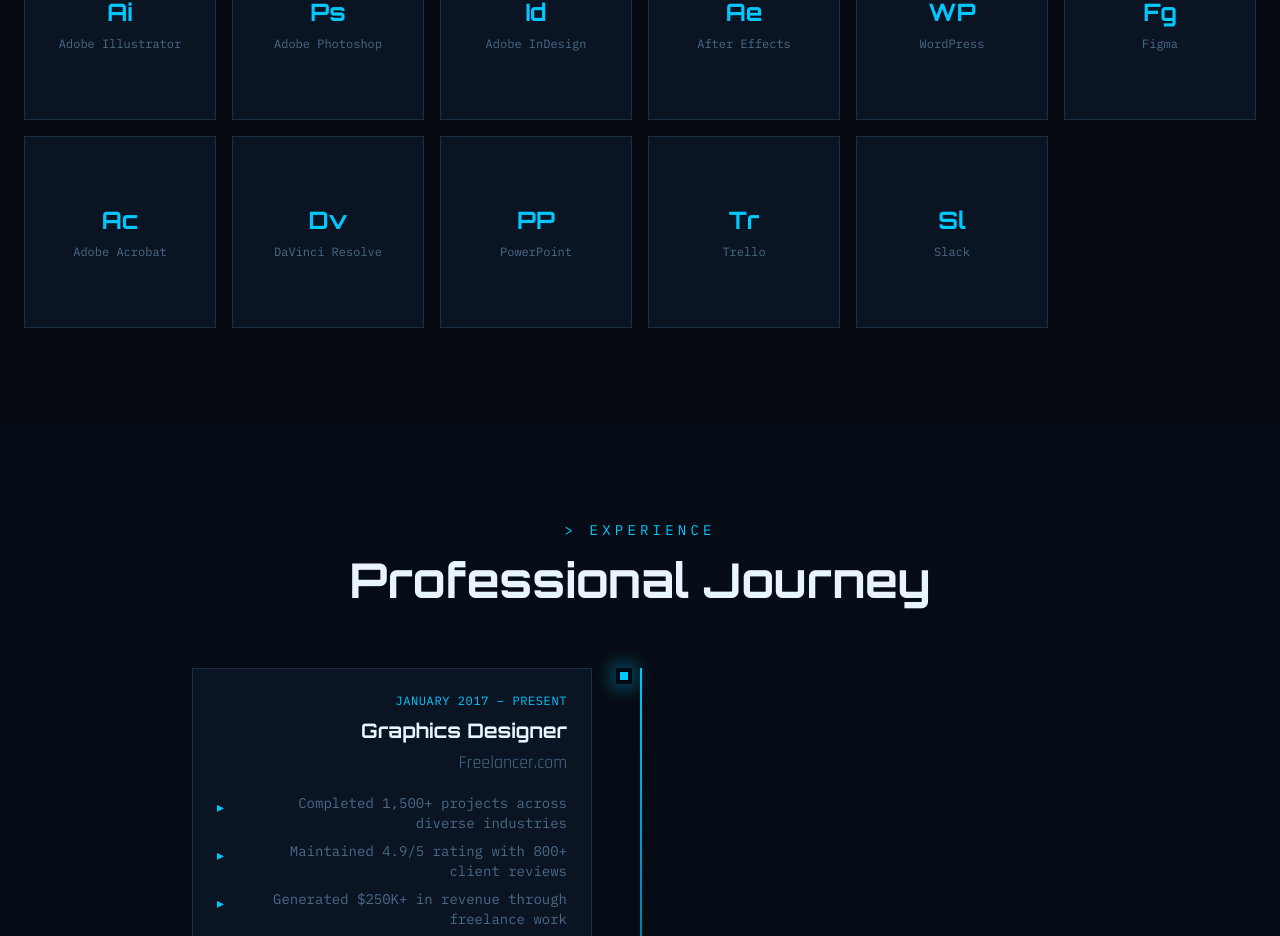
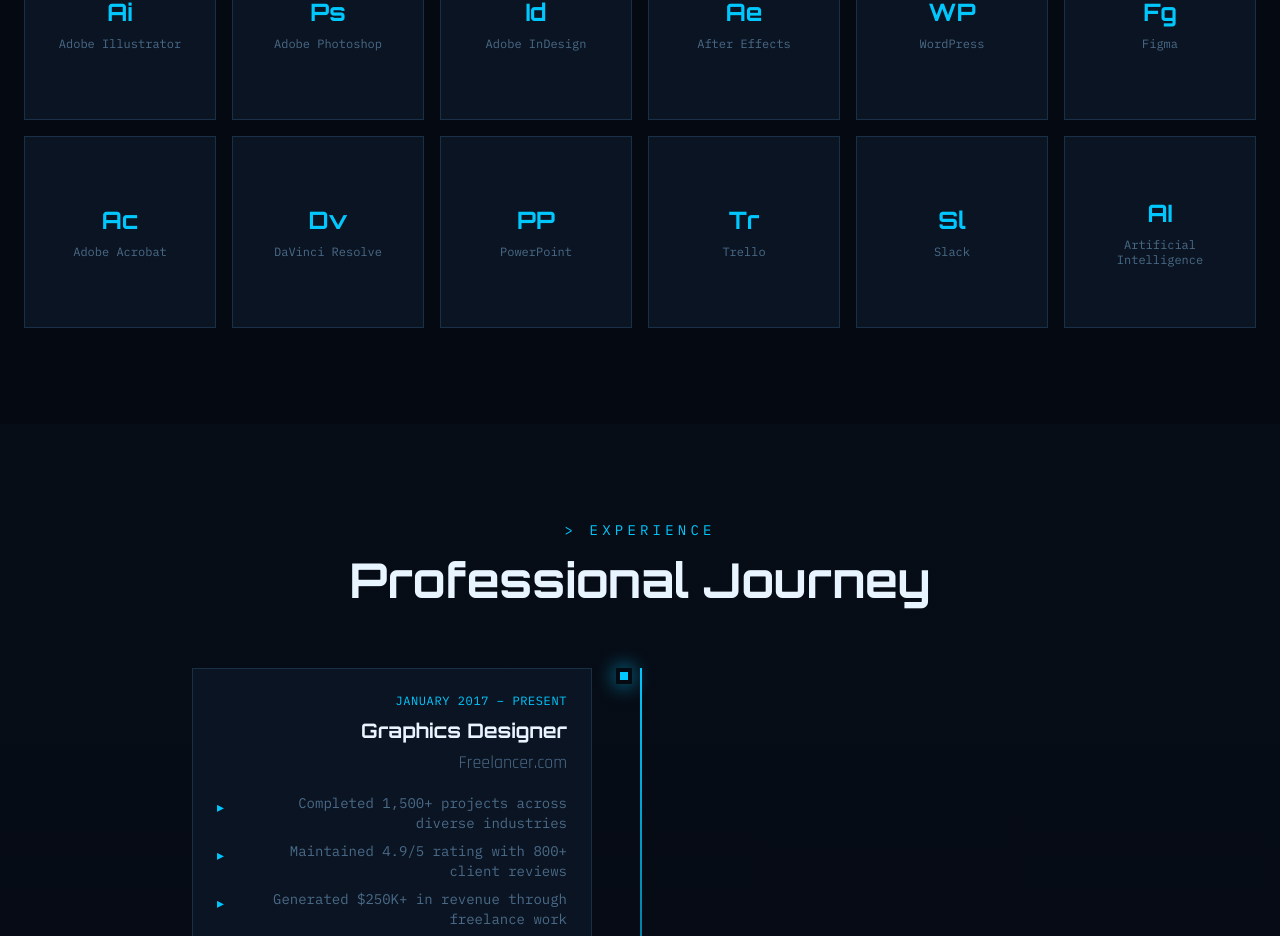
Before and after one commit to arfinrabbi/portfolio, a React (Vite) app: page / in a window 1280 px wide. Shown: the part 2960-3896 px from the top of the page. Built offline with nearby package versions, Linux system fonts and the light colour scheme.

Commit message:
Update Tools.tsx

```diff
--- a/src/app/components/Tools.tsx
+++ b/src/app/components/Tools.tsx
@@ -13,6 +13,7 @@
   { name: 'PowerPoint', abbr: 'PP' },
   { name: 'Trello', abbr: 'Tr' },
   { name: 'Slack', abbr: 'Sl' },
+  { name: 'Artificial Intelligence', abbr: 'AI' },
 ];
 
 export function Tools() {
```
